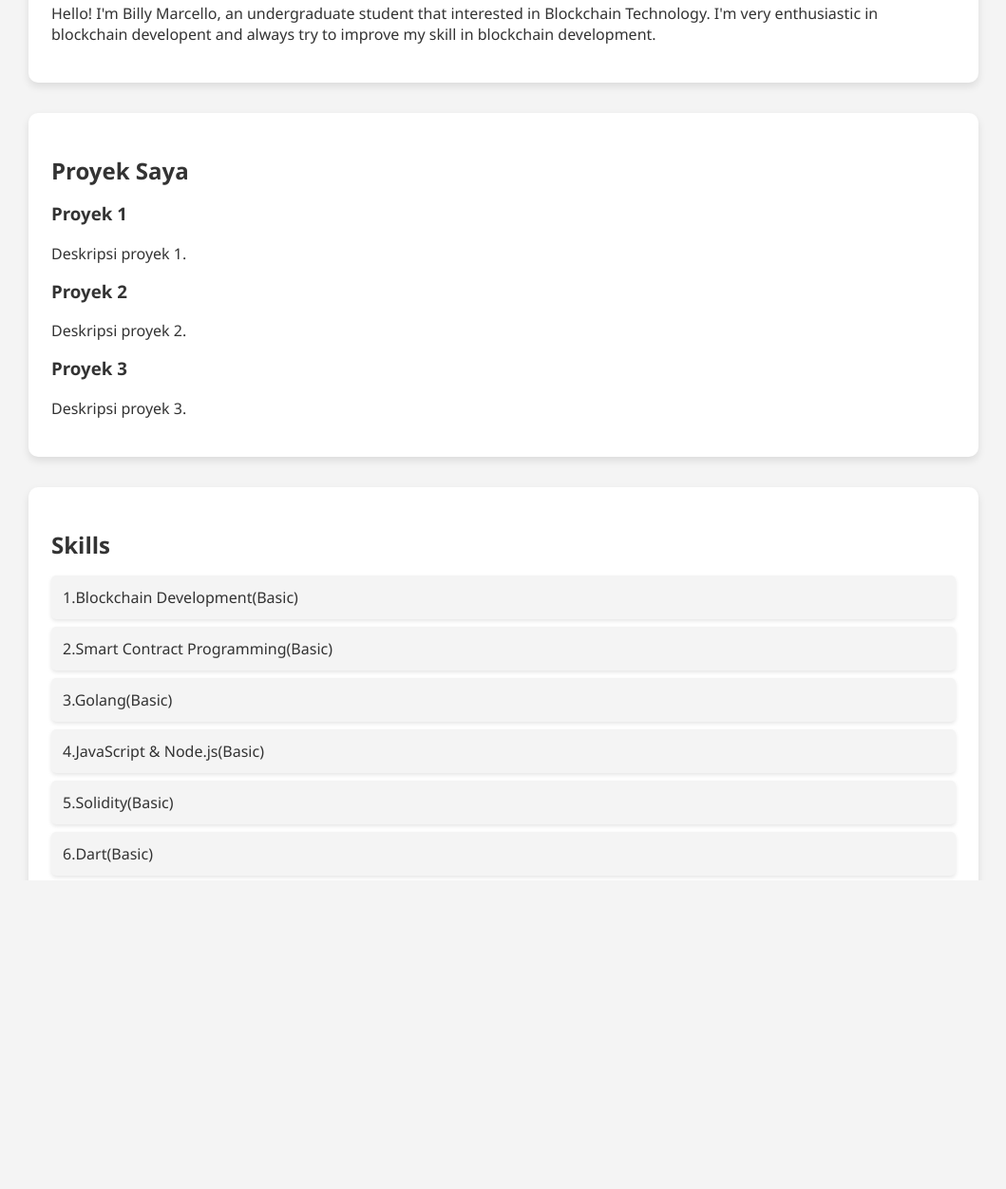
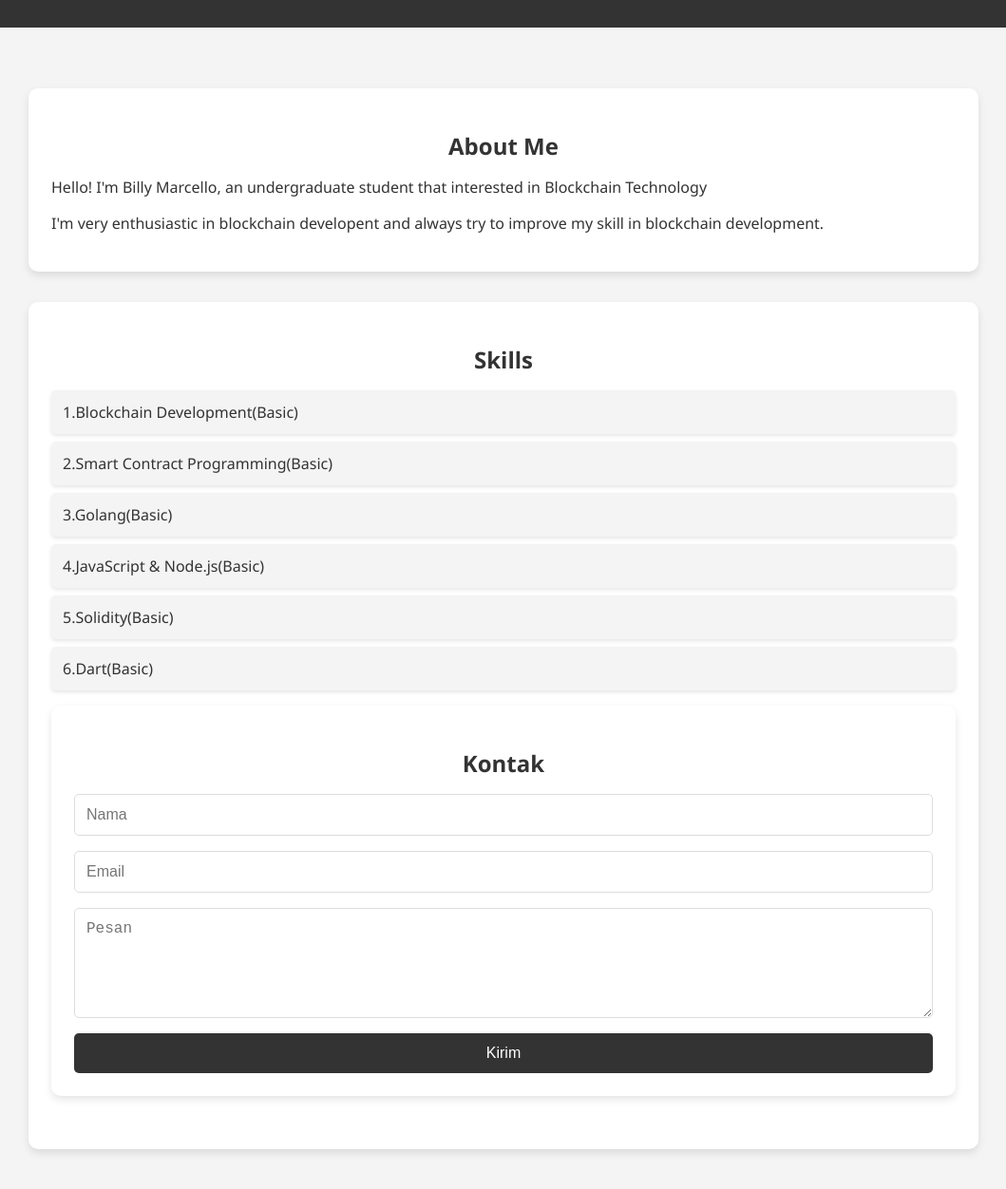
Before and after one commit to BeLieM/icp-smartcontract-binus, a plain HTML site: page assets/src/index.html in a window 1280 px wide. Shown: the part 344-1596 px from the top of the page at 95% size, without its empty margins (110-1169 px from the left). Before the commit the page ends 1370 px from the top, so only its background shows below. Drawn offline with Linux system fonts and the light colour scheme; files that its build step writes are made by us from their sources; files whose address does not match are found by name.

Commit message:
Update tampilan

```diff
--- a/assets/assets/main.css
+++ b/assets/assets/main.css
@@ -21,13 +21,19 @@ header {
     border-radius: 10px;
     display: flex;
     flex-direction: column;
-    justify-content: center;
+    justify-content: space-between;
     align-items: center;
     margin-bottom: 2rem;
 }
 
+.Profil {
+    max-width: 400px;
+    height: auto;
+    margin-bottom: 1rem;
+}
+
 header img {
-    max-width: 150px;
+    max-width: 400px;
     height: auto;
     margin-bottom: 1rem;
 }
@@ -37,7 +43,15 @@ h1, h2 {
     margin-bottom: 1rem;
 }
 
-.about, .projects, .skills {
+.about h2 {
+    text-align: center;
+}
+
+.skills h2 {
+    text-align: center;
+}
+
+.about, .contact, .skills {
     background: white;
     margin-bottom: 2rem;
     padding: 1.5rem;
@@ -46,16 +60,8 @@ h1, h2 {
     transition: transform 0.2s;
 }
 
-.about:hover, .projects:hover, .skills:hover {
+.about:hover, .contact:hover, .skills:hover {
     transform: scale(1.02);
-}
-
-.project {
-    margin-bottom: 1rem;
-}
-
-.project h3 {
-    margin-top: 0;
 }
 
 .skills ul {
@@ -86,3 +92,45 @@ h1, h2 {
         padding: 1rem;
     }
 }
+
+.contact {
+    background: white;
+    margin-bottom: 2rem;
+    padding: 1.5rem;
+    border-radius: 10px;
+    box-shadow: 0 4px 8px rgba(0, 0, 0, 0.1);
+    transition: transform 0.2s;
+}
+
+.contact h2 {
+    color: #333;
+    margin-bottom: 1rem;
+    text-align: center;
+}
+
+.contact form {
+    display: flex;
+    flex-direction: column;
+}
+
+.contact input, .contact textarea {
+    margin-bottom: 1rem;
+    padding: 0.75rem;
+    font-size: 1rem;
+    border: 1px solid #ddd;
+    border-radius: 5px;
+}
+
+.contact button {
+    padding: 0.75rem;
+    font-size: 1rem;
+    background-color: #333;
+    color: white;
+    border: none;
+    border-radius: 5px;
+    cursor: pointer;
+}
+
+.contact button:hover {
+    background-color: #555;
+}
--- a/assets/src/index.html
+++ b/assets/src/index.html
@@ -14,22 +14,8 @@
     <div class="container">
         <section class="about">
             <h2>About Me</h2>
-            <p>Hello! I'm Billy Marcello, an undergraduate student that interested in Blockchain Technology. I'm very enthusiastic in blockchain developent and always try to improve my skill in blockchain development.</p>
-        </section>
-        <section class="projects">
-            <h2>Proyek Saya</h2>
-            <div class="project">
-                <h3>Proyek 1</h3>
-                <p>Deskripsi proyek 1.</p>
-            </div>
-            <div class="project">
-                <h3>Proyek 2</h3>
-                <p>Deskripsi proyek 2.</p>
-            </div>
-            <div class="project">
-                <h3>Proyek 3</h3>
-                <p>Deskripsi proyek 3.</p>
-            </div>
+            <p>Hello! I'm Billy Marcello, an undergraduate student that interested in Blockchain Technology</p>
+            <p>I'm very enthusiastic in blockchain developent and always try to improve my skill in blockchain development.</p>
         </section>
         <section class="skills">
             <h2>Skills</h2>
@@ -41,7 +27,16 @@
                 <li> 5.Solidity(Basic)</li>
                 <li> 6.Dart(Basic)</li>
             </ul>
-        </section>
+            <section class="contact">
+                <h2>Kontak</h2>
+                <form>
+                    <input type="text" name="name" placeholder="Nama" required>
+                    <input type="email" name="email" placeholder="Email" required>
+                    <textarea name="message" rows="5" placeholder="Pesan" required></textarea>
+                    <button type="submit">Kirim</button>
+                </form>
+            </section>
+
     </div>
 </body>
 </html>
```
